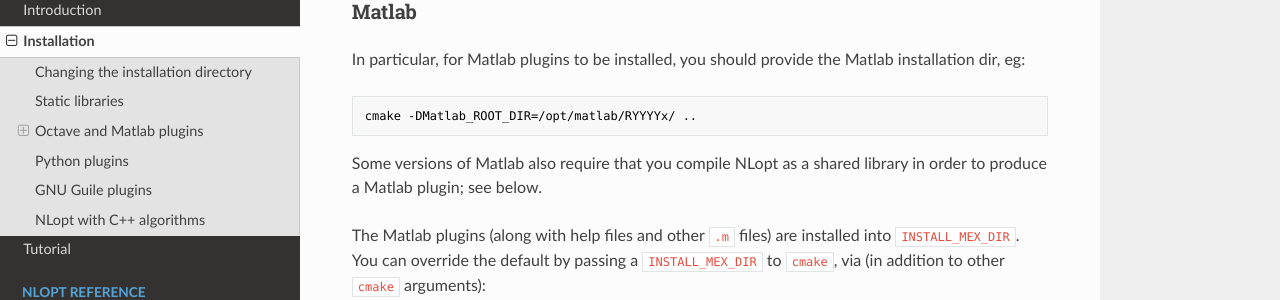
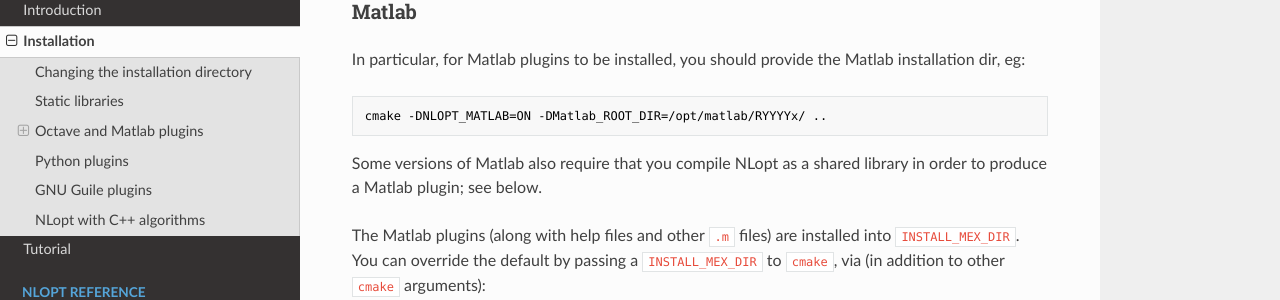
Before and after one commit to stevengj/nlopt, an MkDocs documentation site: the page built from doc/docs/NLopt_Installation.md, in a window 1280 px wide and 900 px high, scrolled down 2101 px. Shown: the part 151-451 px from the top of the window. Built offline with MkDocs 1.6.1, drawn with Linux system fonts in a browser that asks for light colours; nearby versions of some CDN libraries.

Commit message:
CMake: Disable Matlab by default

````diff
--- a/CMakeLists.txt
+++ b/CMakeLists.txt
@@ -40,7 +40,7 @@
 option (BUILD_SHARED_LIBS "Build NLopt as a shared library" ON)
 option (NLOPT_PYTHON "build python bindings" ON)
 option (NLOPT_OCTAVE "build octave bindings" ON)
-option (NLOPT_MATLAB "build matlab bindings" ON)
+option (NLOPT_MATLAB "build matlab bindings" OFF)
 option (NLOPT_GUILE "build guile bindings" ON)
 option (NLOPT_SWIG "use SWIG to build bindings" ON)
 
--- a/doc/docs/NLopt_Installation.md
+++ b/doc/docs/NLopt_Installation.md
@@ -86,7 +86,7 @@
 In particular, for Matlab plugins to be installed, you should provide the Matlab installation dir, eg:
 
 ```sh
-cmake -DMatlab_ROOT_DIR=/opt/matlab/RYYYYx/ ..
+cmake -DNLOPT_MATLAB=ON -DMatlab_ROOT_DIR=/opt/matlab/RYYYYx/ ..
 ```
 
 Some versions of Matlab also require that you compile NLopt as a shared library in order to produce a Matlab plugin; see below.
````
Also changed, not shown: 1 other file.
